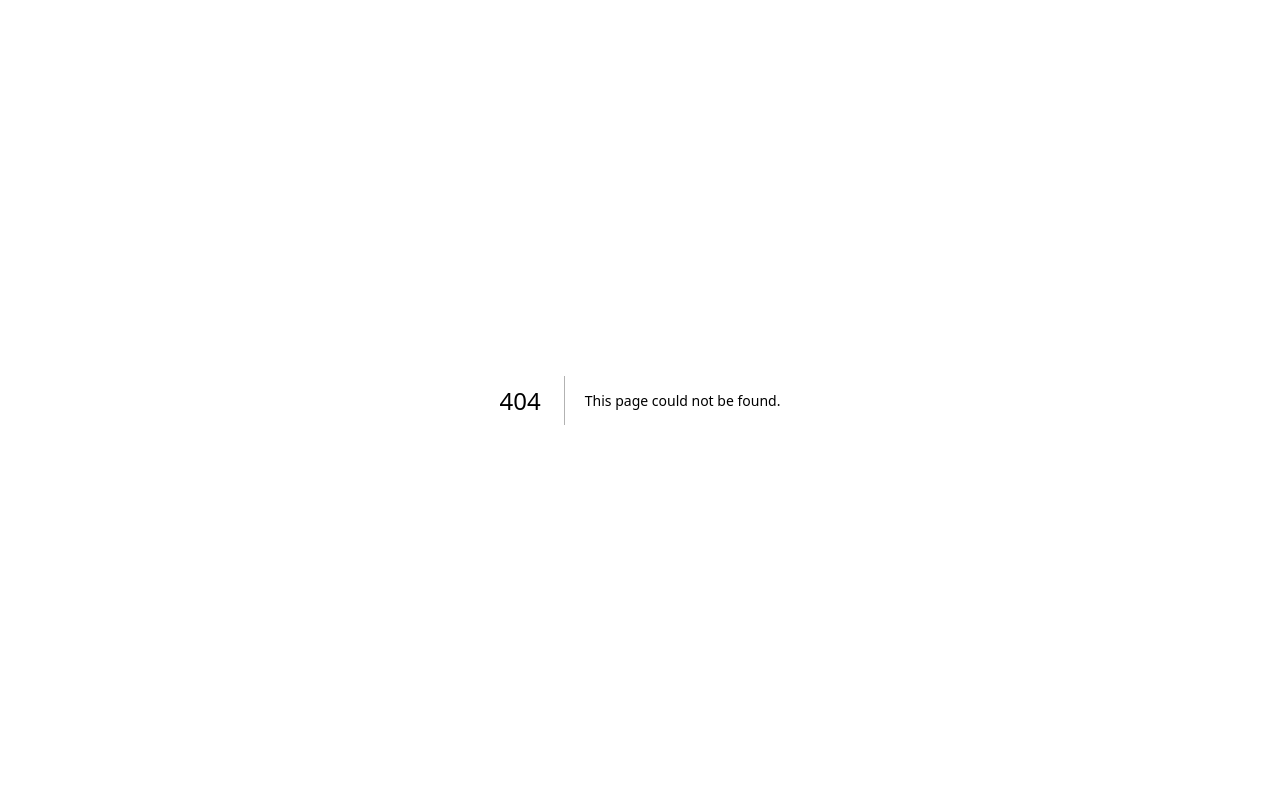
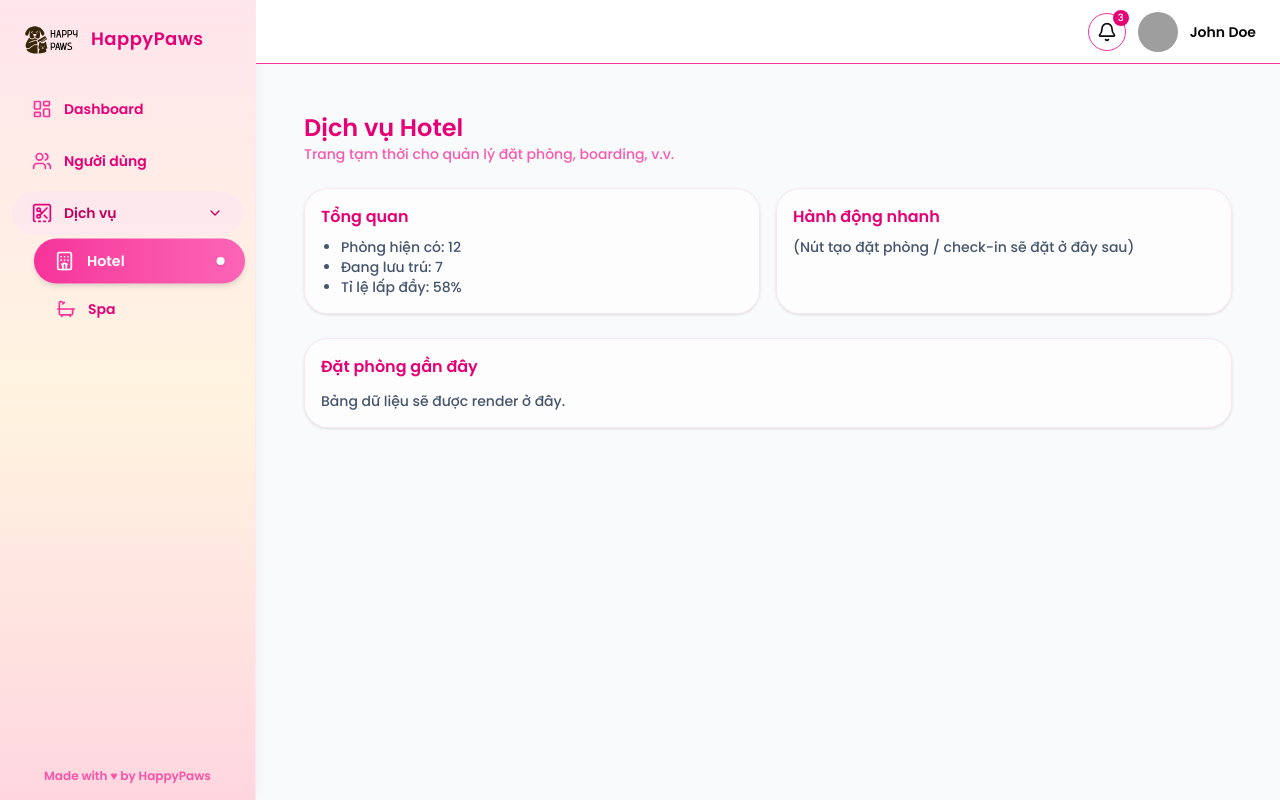
Before and after one commit to F5-Teams/project-frontend-web, a Next.js app: page /admin/services/hotel in a window 1280 px wide. Before the commit this address had no page. Built offline with nearby package versions, Linux system fonts and the light colour scheme; grey boxes are pictures that could not be loaded.

Commit message:
Service Dashboard Page

```diff
--- a/app/(dashboard)/admin/customers/page.tsx
+++ b/app/(dashboard)/admin/customers/page.tsx
@@ -1,18 +1,20 @@
 /* eslint-disable @typescript-eslint/no-explicit-any */
 "use client";
 
+import { useEffect, useState, useMemo } from "react";
+import Image from "next/image";
+import api from "@/config/axios";
 import { User } from "@/components/models/register";
-import api from "@/config/axios";
-import Image from "next/image";
-import { useEffect, useState, useMemo } from "react";
-import { UserRound, Phone, MapPin, CircleDot, Search } from "lucide-react";
+import { UserRound, Phone, MapPin, Search, VenusAndMars } from "lucide-react";
 
 export default function Customers() {
   const [data, setData] = useState<User[]>([]);
   const [loading, setLoading] = useState(true);
-  const [error, setError] = useState<string>("");
+  const [error, setError] = useState("");
   const [search, setSearch] = useState("");
   const [page, setPage] = useState(1);
+  const [formError, setFormError] = useState<string>("");
+
   const perPage = 5;
 
   const fullName = (u: User) =>
@@ -25,26 +27,22 @@ export default function Customers() {
     return (parts[0]?.[0] + (parts[1]?.[0] || "")).toUpperCase() || "U";
   };
 
-  useEffect(() => {
-    const controller = new AbortController();
-    (async () => {
+  const fetchUsers = async () => {
     try {
       setLoading(true);
-        setError("");
-        const response = await api.get<User[]>("/user/all");
-        setData(response.data || []);
+      const res = await api.get<User[]>("/user/all");
+      setData(res.data || []);
     } catch (err: any) {
-        if (err.name !== "CanceledError") {
       setError(err?.response?.data?.message || "Không thể tải người dùng");
-        }
     } finally {
       setLoading(false);
     }
-    })();
-    return () => controller.abort();
+  };
+
+  useEffect(() => {
+    fetchUsers();
   }, []);
 
-  // Filter search
   const filteredData = useMemo(() => {
     return data.filter((u) => {
       const name = fullName(u).toLowerCase();
@@ -87,7 +85,8 @@ export default function Customers() {
           Danh sách người dùng
         </h1>
 
-        {/* Search box */}
+        <div className="flex items-center gap-3">
+          {/* Search */}
           <div className="relative">
             <Search className="absolute left-3 top-2.5 w-4 h-4 text-gray-400" />
             <input
@@ -103,7 +102,16 @@ export default function Customers() {
             />
           </div>
         </div>
+      </div>
 
+      {/* Banner lỗi từ server (nếu có) */}
+      {formError && (
+        <div className="rounded-xl border border-red-200 bg-red-50 px-4 py-2 text-sm text-red-700">
+          {formError}
+        </div>
+      )}
+
+      {/* Table */}
       <div className="overflow-hidden rounded-3xl border border-gray-300 bg-white shadow-sm">
         <table className="w-full border-collapse">
           <thead className="bg-gray-50 text-gray-600 text-sm font-medium border-b">
@@ -121,7 +129,7 @@ export default function Customers() {
                 Địa chỉ
               </th>
               <th className="px-6 py-3 text-left font-semibold">
-                <CircleDot className="inline-block w-4 h-4 mr-2 text-pink-500" />
+                <VenusAndMars className="inline-block w-4 h-4 mr-2 text-pink-500" />
                 Giới tính
               </th>
             </tr>
@@ -170,12 +178,11 @@ export default function Customers() {
                       </div>
                     </div>
                   </td>
-
                   <td className="px-6 py-4 text-gray-700 text-sm">
-                    {u.phoneNumber?.trim() || "—"}
+                    {u.phoneNumber || "—"}
                   </td>
                   <td className="px-6 py-4 text-gray-700 text-sm">
-                    {u.address?.trim() || "—"}
+                    {u.address || "—"}
                   </td>
                   <td className="px-6 py-4">
                     <span
@@ -204,6 +211,7 @@ export default function Customers() {
         </table>
       </div>
 
+      {/* Pagination */}
       {totalPages > 1 && (
         <div className="flex justify-center items-center gap-6 pt-4">
           <button
--- a/app/(dashboard)/admin/layout.tsx
+++ b/app/(dashboard)/admin/layout.tsx
@@ -4,6 +4,14 @@ import { SidebarItem } from "@/components/dashboard/sidebar";
 const adminItems: SidebarItem[] = [
   { href: "/admin", label: "Dashboard", icon: "dashboard", exact: true },
   { href: "/admin/customers", label: "Người dùng", icon: "customers" },
+  {
+    label: "Dịch vụ",
+    icon: "services",
+    children: [
+      { href: "/admin/services/hotel", label: "Hotel", icon: "hotel" },
+      { href: "/admin/services/spa", label: "Spa", icon: "spa" },
+    ],
+  },
 ];
 
 export default function AdminLayout({
--- /dev/null
+++ b/app/(dashboard)/admin/services/hotel/page.tsx
@@ -0,0 +1,36 @@
+export default function HotelServicesPage() {
+  return (
+    <main className="p-6">
+      <div className="mb-6">
+        <h1 className="text-2xl font-semibold text-pink-600">Dịch vụ Hotel</h1>
+        <p className="text-sm text-pink-500/80">
+          Trang tạm thời cho quản lý đặt phòng, boarding, v.v.
+        </p>
+      </div>
+
+      <section className="grid gap-4 md:grid-cols-2">
+        <div className="rounded-2xl border border-pink-100 bg-white/70 p-4 shadow-sm">
+          <h2 className="mb-2 font-medium text-pink-600">Tổng quan</h2>
+          <ul className="list-disc pl-5 text-sm text-slate-600">
+            <li>Phòng hiện có: 12</li>
+            <li>Đang lưu trú: 7</li>
+            <li>Tỉ lệ lấp đầy: 58%</li>
+          </ul>
+        </div>
+        <div className="rounded-2xl border border-pink-100 bg-white/70 p-4 shadow-sm">
+          <h2 className="mb-2 font-medium text-pink-600">Hành động nhanh</h2>
+          <div className="text-sm text-slate-600">
+            (Nút tạo đặt phòng / check-in sẽ đặt ở đây sau)
+          </div>
+        </div>
+      </section>
+
+      <section className="mt-6 rounded-2xl border border-pink-100 bg-white/70 p-4 shadow-sm">
+        <h2 className="mb-3 font-medium text-pink-600">Đặt phòng gần đây</h2>
+        <div className="text-sm text-slate-600">
+          Bảng dữ liệu sẽ được render ở đây.
+        </div>
+      </section>
+    </main>
+  );
+}
--- /dev/null
+++ b/app/(dashboard)/admin/services/spa/page.tsx
@@ -0,0 +1,36 @@
+export default function SpaServicesPage() {
+  return (
+    <main className="p-6">
+      <div className="mb-6">
+        <h1 className="text-2xl font-semibold text-pink-600">Dịch vụ Spa</h1>
+        <p className="text-sm text-pink-500/80">
+          Trang tạm thời cho tắm/grooming/spa thú cưng.
+        </p>
+      </div>
+
+      <section className="grid gap-4 md:grid-cols-2">
+        <div className="rounded-2xl border border-pink-100 bg-white/70 p-4 shadow-sm">
+          <h2 className="mb-2 font-medium text-pink-600">Tổng quan</h2>
+          <ul className="list-disc pl-5 text-sm text-slate-600">
+            <li>Lịch hôm nay: 9 slot</li>
+            <li>Đã đặt: 6</li>
+            <li>Tình trạng: Bình thường</li>
+          </ul>
+        </div>
+        <div className="rounded-2xl border border-pink-100 bg-white/70 p-4 shadow-sm">
+          <h2 className="mb-2 font-medium text-pink-600">Hành động nhanh</h2>
+          <div className="text-sm text-slate-600">
+            (Nút tạo lịch Spa sẽ đặt ở đây sau)
+          </div>
+        </div>
+      </section>
+
+      <section className="mt-6 rounded-2xl border border-pink-100 bg-white/70 p-4 shadow-sm">
+        <h2 className="mb-3 font-medium text-pink-600">Lịch đặt gần đây</h2>
+        <div className="text-sm text-slate-600">
+          Bảng dữ liệu sẽ được render ở đây.
+        </div>
+      </section>
+    </main>
+  );
+}
--- a/components/dashboard/Icons.tsx
+++ b/components/dashboard/Icons.tsx
@@ -14,6 +14,9 @@ import {
   MessageSquare,
   Bell,
   LucideIcon,
+  SquareBottomDashedScissors,
+  Bath,
+  Hotel,
 } from "lucide-react";
 
 export type IconKey =
@@ -29,6 +32,9 @@ export type IconKey =
   | "profile"
   | "logout"
   | "messages"
+  | "services"
+  | "spa"
+  | "hotel"
   | "bell";
 
 export const ICONS: Record<IconKey, LucideIcon> = {
@@ -45,4 +51,7 @@ export const ICONS: Record<IconKey, LucideIcon> = {
   logout: LogOut,
   messages: MessageSquare,
   bell: Bell,
+  services: SquareBottomDashedScissors,
+  spa: Bath,
+  hotel: Hotel,
 };
--- a/components/dashboard/Sidebar.tsx
+++ b/components/dashboard/Sidebar.tsx
@@ -5,12 +5,15 @@ import { cn } from "@/lib/utils";
 import { IconKey, ICONS } from "./Icons";
 import Image from "next/image";
 import Logo from "@/public/logo/HappyPaws Logo.svg";
+import { ChevronDown, ChevronRight } from "lucide-react";
+import * as React from "react";
 
 export type SidebarItem = {
-  href: string;
   label: string;
   icon: IconKey;
+  href?: string;
   exact?: boolean;
+  children?: SidebarItem[];
 };
 
 export function Sidebar({ items }: { items: SidebarItem[] }) {
@@ -42,16 +45,42 @@ export function Sidebar({ items }: { items: SidebarItem[] }) {
         aria-label="Main navigation"
         className="px-3 space-y-2 mt-2 overflow-y-auto flex-1"
       >
-        {items.map((it) => {
-          const Icon = ICONS[it.icon];
-          const active = it.exact
-            ? pathname === it.href
-            : pathname === it.href || pathname?.startsWith(it.href + "/");
+        {items.map((it) => (
+          <div key={(it.href ?? it.label) + "_node"}>
+            {it.children?.length ? (
+              <CollapsibleGroup parent={it} pathname={pathname} />
+            ) : (
+              <NavLinkItem item={it} pathname={pathname} />
+            )}
+          </div>
+        ))}
+      </nav>
+
+      {/* Footer nhỏ */}
+      <div className="mt-auto w-full flex justify-center text-xs text-pink-500 font-medium py-4 opacity-80 hover:opacity-100 transition">
+        <span>Made with ♥ by HappyPaws</span>
+      </div>
+    </aside>
+  );
+}
+
+function NavLinkItem({
+  item,
+  pathname,
+}: {
+  item: SidebarItem;
+  pathname: string;
+}) {
+  const Icon = ICONS[item.icon];
+  const active = item.href
+    ? item.exact
+      ? pathname === item.href
+      : pathname === item.href || pathname?.startsWith(item.href + "/")
+    : false;
 
   return (
     <Link
-              key={it.href}
-              href={it.href}
+      href={item.href ?? "#"}
       className={cn(
         "flex items-center gap-3 px-5 py-3 rounded-2xl transition-all duration-300 ease-out font-medium group",
         active
@@ -67,8 +96,7 @@ export function Sidebar({ items }: { items: SidebarItem[] }) {
           active ? "text-white" : "text-pink-500"
         )}
       />
-              <span className="text-sm">{it.label}</span>
-
+      <span className="text-sm">{item.label}</span>
       {active && (
         <span
           className="ml-auto w-2 h-2 rounded-full bg-white shadow-sm"
@@ -77,13 +105,65 @@ export function Sidebar({ items }: { items: SidebarItem[] }) {
       )}
     </Link>
   );
-        })}
-      </nav>
+}
 
-      {/* Footer nhỏ */}
-      <div className="mt-auto w-full flex justify-center text-xs text-pink-500 font-medium py-4 opacity-80 hover:opacity-100 transition">
-        <span>Made with ♥ by HappyPaws</span>
+function CollapsibleGroup({
+  parent,
+  pathname,
+}: {
+  parent: SidebarItem;
+  pathname: string;
+}) {
+  const Icon = ICONS[parent.icon];
+  const someChildActive = (parent.children ?? []).some(
+    (c) => c.href && (pathname === c.href || pathname.startsWith(c.href + "/"))
+  );
+  const [open, setOpen] = React.useState<boolean>(someChildActive);
+
+  React.useEffect(() => {
+    if (someChildActive) setOpen(true);
+  }, [someChildActive]);
+
+  const parentClasses = cn(
+    "flex w-full items-center gap-3 px-5 py-3 rounded-2xl transition-all duration-300 ease-out font-medium",
+    open || someChildActive
+      ? "bg-pink-100/70 text-pink-700"
+      : "hover:bg-pink-100 hover:text-pink-700"
+  );
+
+  return (
+    <div>
+      <button
+        className={parentClasses}
+        aria-expanded={open}
+        aria-controls={`${parent.label}-submenu`}
+        onClick={() => setOpen((v) => !v)}
+      >
+        <Icon
+          className={cn(
+            "size-5",
+            open || someChildActive ? "text-pink-600" : "text-pink-500"
+          )}
+        />
+        <span className="text-sm">{parent.label}</span>
+        <span className="ml-auto inline-flex items-center" aria-hidden>
+          {open ? (
+            <ChevronDown className="size-4" />
+          ) : (
+            <ChevronRight className="size-4" />
+          )}
+        </span>
+      </button>
+
+      {open && (
+        <ul id={`${parent.label}-submenu`} className="mt-1 space-y-1 pl-6">
+          {(parent.children ?? []).map((child) => (
+            <li key={child.href ?? child.label}>
+              <NavLinkItem item={{ ...child }} pathname={pathname} />
+            </li>
+          ))}
+        </ul>
+      )}
     </div>
-    </aside>
   );
 }
--- a/components/dashboard/topbar.tsx
+++ b/components/dashboard/topbar.tsx
@@ -8,7 +8,7 @@ export function Topbar() {
   return (
     <header className="h-16 border-b bg-white sticky top-0 z-40">
       <div className="max-w-7xl mx-auto h-full px-6 flex items-center justify-between">
-        <h1 className="text-lg font-semibold">Dashboard</h1>
+        <h1 className="text-lg font-semibold"></h1>
         <div className="flex items-center gap-3">
           <div className="relative"></div>
           <button className="relative rounded-full p-2 border">
--- a/components/models/register.ts
+++ b/components/models/register.ts
@@ -9,15 +9,36 @@ export interface RegisterFormData {
   avatar: string;
 }
 
-export interface User{
+export interface User {
   id: number;
   userName: string;
-  firstName?: string | null;
-  lastName?: string | null;
-  phoneNumber?: string | null;
-  address?: string | null;
-  gender?: boolean | null;
-  avatar?: string | null;
-  isActive?: boolean;
-  createdAt?: string;
+  firstName: string | null;
+  lastName: string | null;
+  phoneNumber: string | null;
+  address: string | null;
+  avatar: string | null;
+  gender: boolean | null;
+  isActive: boolean;
+  createdAt: string;
+  role: UserRole;
+  _count?: UserCount;
 }
+
+export enum RoleType {
+  Staff = 1,
+  Groomer = 2,
+  User = 3,
+  Admin = 4,
+}
+
+export interface UserRole {
+  id: RoleType;
+  name: string;
+}
+
+export interface UserCount {
+  pets: number;
+  bookingsAsCustomer: number;
+  bookingsAsStaff: number;
+  bookingsAsGroomer: number;
+}
```
Lines whose indentation alone changed are shown as unchanged.
